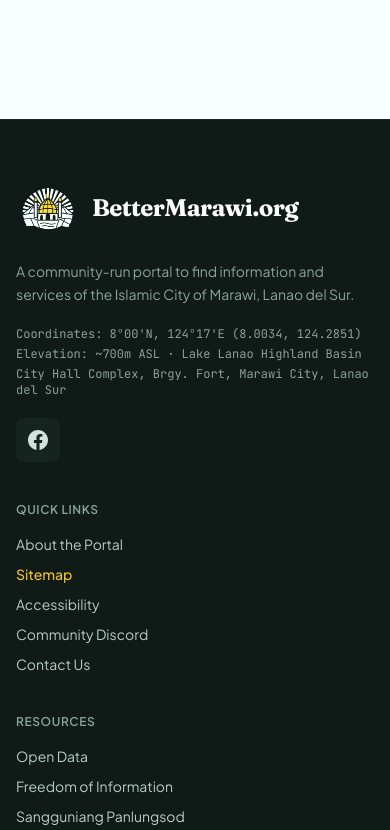
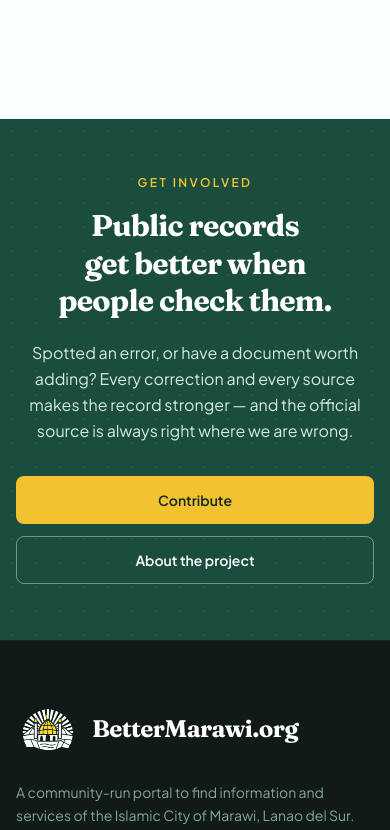
Before and after one commit to mamangcao/BetterMarawi.org, a Next.js app: page / in a window 390 px wide. Shown: the part 10114-10944 px from the top of the page. Built offline with nearby package versions, Linux system fonts and the light colour scheme; no server answers.

Commit message:
Add: get-involved band above the footer on every page

```diff
--- a/scripts/check-regressions.ts
+++ b/scripts/check-regressions.ts
@@ -34,6 +34,7 @@ import { AUDIT_FY2020, LGSF_PROJECTS, NATIONAL_RELEASES } from '../src/data/repo
 import { CityHistory } from '../src/components/statistics/CityHistory';
 import { OrdinanceProcess } from '../src/components/government/OrdinanceProcess';
 import { BLGC_SOURCE, ORDINANCE_FAQS, ORDINANCE_STEPS } from '../src/data/ordinanceGuide';
+import { Footer } from '../src/components/layout/Footer';
 import { CITY_HISTORY } from '../src/data/cityProfile';
 import { YakapLabTests } from '../src/components/services/YakapLabTests';
 import { TourismDirectory } from '../src/components/services/TourismDirectory';
@@ -237,6 +238,19 @@ async function main() {
     });
   });
 
+  await test('Every page: the get-involved band sits above the footer with its two buttons', () => {
+    const html = renderToString(createElement(LanguageProvider, null, createElement(Footer)));
+    const band = html.indexOf('id="get-involved-heading"');
+    assert.ok(band >= 0, 'get-involved heading missing');
+    assert.ok(band < html.indexOf('<footer'), 'band comes before the footer');
+    const text = html.replace(/<[^>]+>/g, '');
+    for (const s of [en.getInvolved.eyebrow, en.getInvolved.title, en.getInvolved.contribute, en.getInvolved.about]) {
+      assert.ok(text.includes(s.replace(/&/g, '&amp;').replace(/'/g, '&#x27;')), `shows "${s}"`);
+    }
+    const section = html.slice(html.lastIndexOf('<section', band), html.indexOf('</section>', band));
+    assert.equal((section.match(/<a [^>]*href="#"/g) ?? []).length, 2, 'two placeholder links until the pages exist');
+  });
+
   await test('Legislative: ordinance steps and FAQs cite their BLGC sections', () => {
     const html = renderToString(createElement(LanguageProvider, null, createElement(OrdinanceProcess)));
     const text = html.replace(/<[^>]+>/g, '');
--- a/src/components/layout/Footer.tsx
+++ b/src/components/layout/Footer.tsx
@@ -9,6 +9,7 @@ import { useTranslation } from '@/i18n';
 import { useFxRates, formatFxDate } from '@/lib/fx';
 import { SITE_CONFIG } from '@/config/site';
 import { ContributorsDialog } from './ContributorsDialog';
+import { GetInvolved } from './GetInvolved';
 
 const linkClass = 'hover:text-white transition-colors';
 
@@ -57,7 +58,9 @@ export function Footer() {
   const [notOfficial, builtBy] = t.communityDisclaimer.split(/\.\s+/);
 
   return (
-    <footer className="bg-mist-900 text-mist-300 border-t border-mist-800 mt-16">
+    <>
+    <GetInvolved className="mt-16" />
+    <footer className="bg-mist-900 text-mist-300 border-t border-mist-800">
       <div className="max-w-7xl mx-auto px-4 sm:px-6 lg:px-8 pt-14 pb-8">
         <div className="grid grid-cols-1 sm:grid-cols-2 lg:grid-cols-12 gap-10">
           {/* Column 1: Brand, mission, location, social */}
@@ -202,5 +205,6 @@ export function Footer() {
         </div>
       </div>
     </footer>
+    </>
   );
 }
--- /dev/null
+++ b/src/components/layout/GetInvolved.tsx
@@ -0,0 +1,38 @@
+'use client';
+
+import React from 'react';
+import { useTranslation } from '@/i18n';
+
+const button =
+  'inline-flex items-center justify-center min-h-[48px] px-6 rounded-lg text-sm font-semibold transition-colors focus-visible:outline-2 focus-visible:outline-offset-2 focus-visible:outline-accent';
+
+/** Call to help check and improve the site's records, shown above the footer on every page */
+export function GetInvolved({ className = '' }: { className?: string }) {
+  const { t } = useTranslation();
+  const g = t.getInvolved;
+
+  return (
+    <section aria-labelledby="get-involved-heading" className={`relative overflow-hidden bg-brand-900 text-white ${className}`}>
+      <div className="absolute inset-0 bg-dot-pattern opacity-60" aria-hidden="true" />
+      <div className="relative max-w-3xl mx-auto px-4 sm:px-6 lg:px-8 py-14 sm:py-20 text-center">
+        <p className="text-xs font-semibold uppercase tracking-[0.2em] text-accent">{g.eyebrow}</p>
+        <h2
+          id="get-involved-heading"
+          className="mt-4 text-3xl sm:text-4xl lg:text-5xl font-bold font-display tracking-tight leading-tight text-balance sm:whitespace-pre-line"
+        >
+          {g.title}
+        </h2>
+        <p className="mt-5 text-base sm:text-lg text-brand-100 leading-relaxed text-pretty">{g.body}</p>
+        <div className="mt-8 flex flex-col sm:flex-row items-stretch sm:items-center justify-center gap-3">
+          {/* Placeholder links until the Contribute and About pages exist */}
+          <a href="#" className={`${button} bg-accent text-brand-950 hover:bg-accent-hover`}>
+            {g.contribute}
+          </a>
+          <a href="#" className={`${button} border border-white/40 text-white hover:bg-white/10`}>
+            {g.about}
+          </a>
+        </div>
+      </div>
+    </section>
+  );
+}
--- a/src/i18n/translations/en.ts
+++ b/src/i18n/translations/en.ts
@@ -86,6 +86,13 @@ export const en = {
   // Footer
   quickLinks: 'Quick Links',
   aboutPortal: 'About the Portal',
+  getInvolved: {
+    eyebrow: 'Get involved',
+    title: 'Public records get better\nwhen people check them.',
+    body: 'Spotted an error, or have a document worth adding? Every correction and every source makes the record stronger — and the official source is always right where we are wrong.',
+    contribute: 'Contribute',
+    about: 'About the project',
+  },
   accessibility: 'Accessibility',
   resources: 'Resources',
   volunteerWithUs: 'Volunteer with Us',
--- a/src/i18n/translations/fil.ts
+++ b/src/i18n/translations/fil.ts
@@ -88,6 +88,13 @@ export const fil: typeof en = {
   // Footer
   quickLinks: 'Mabilis na mga Link',
   aboutPortal: 'Tungkol sa Portal',
+  getInvolved: {
+    eyebrow: 'Makilahok',
+    title: 'Gumaganda ang mga pampublikong rekord\nkapag sinusuri ito ng mga tao.',
+    body: 'May nakitang mali, o may dokumentong sulit idagdag? Bawat pagtatama at bawat sanggunian ay nagpapatibay sa rekord — at ang opisyal na sanggunian ang laging tama kapag kami ang mali.',
+    contribute: 'Mag-ambag',
+    about: 'Tungkol sa proyekto',
+  },
   accessibility: 'Aksibilidad',
   resources: 'Mga Sanggunian',
   volunteerWithUs: 'Magboluntaryo Kasama Namin',
--- a/src/i18n/translations/mrw.ts
+++ b/src/i18n/translations/mrw.ts
@@ -155,6 +155,14 @@ export const mrw: typeof en = {
   quickLinks: 'Quick Links',
   // TODO(mrw-review): needs fluent reviewer
   aboutPortal: 'About the Portal',
+  // TODO(mrw-review): needs fluent reviewer
+  getInvolved: {
+    eyebrow: 'Get involved',
+    title: 'Public records get better\nwhen people check them.',
+    body: 'Spotted an error, or have a document worth adding? Every correction and every source makes the record stronger — and the official source is always right where we are wrong.',
+    contribute: 'Contribute',
+    about: 'About the project',
+  },
   // TODO(mrw-review): needs fluent reviewer
   accessibility: 'Accessibility',
   // TODO(mrw-review): needs fluent reviewer
```
Also changed, not shown: 1 other file (tests, documents, lock files or other folders).
